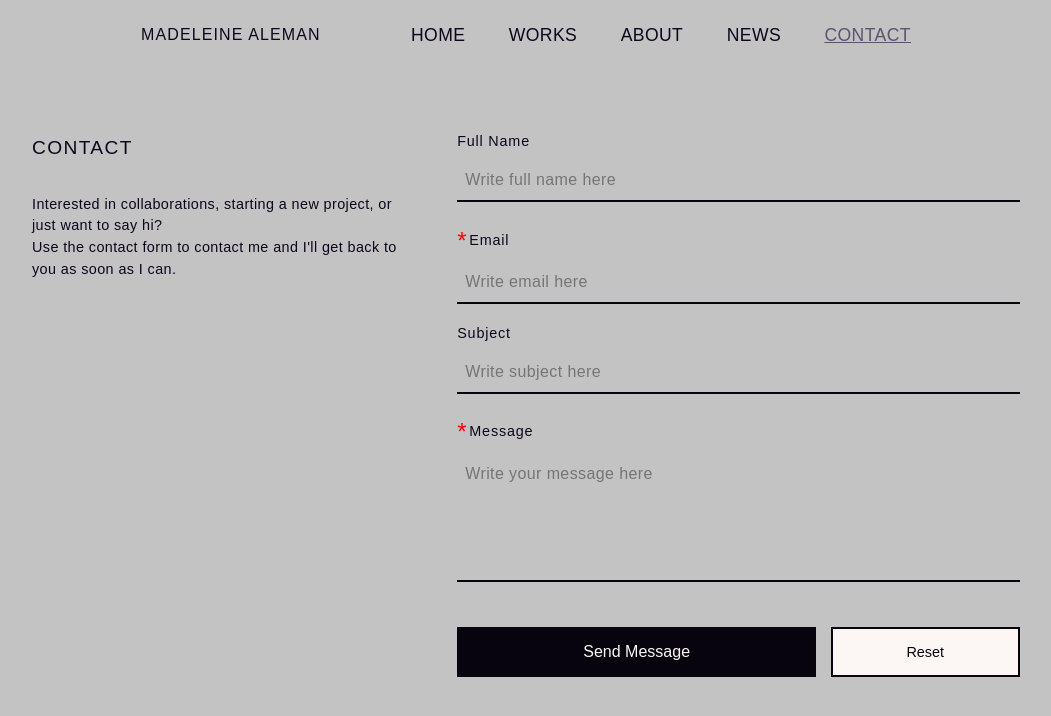
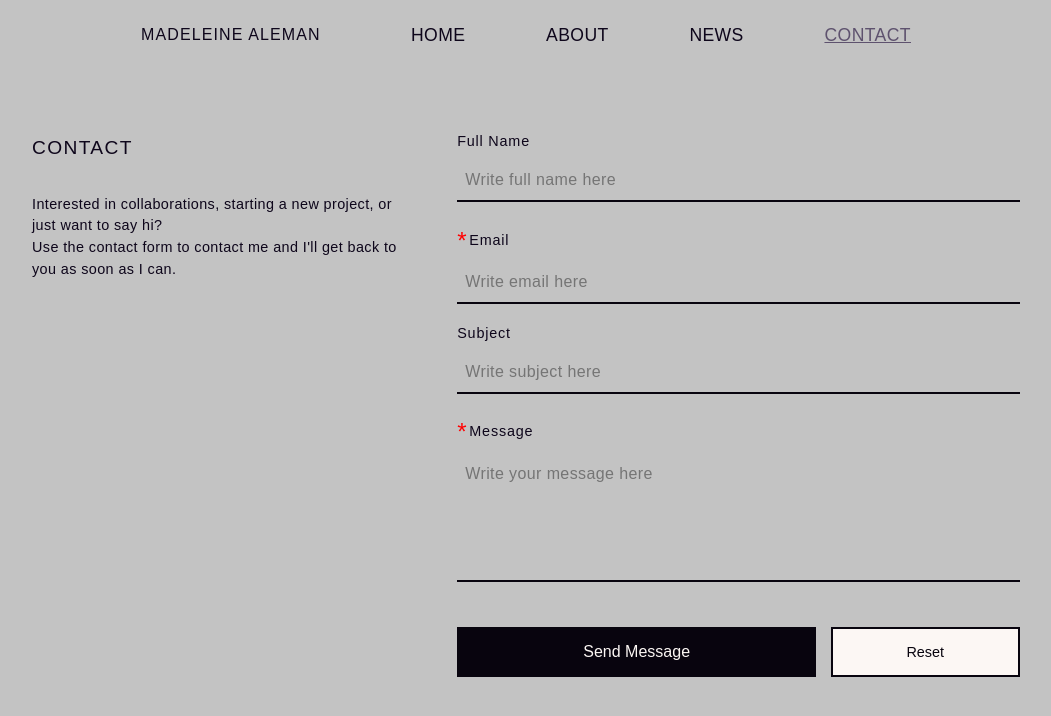
Before and after one commit to islandskan/WIP-aleman-portfolio, a Next.js app: page /contact in a window 1280 px wide. Shown: the top 716 px of the page, without its empty margins (114-1165 px from the left). Built offline with nearby package versions, Linux system fonts and the light colour scheme.

Commit message:
remove link to old landing page

```diff
--- a/src/components/Navbar.js
+++ b/src/components/Navbar.js
@@ -31,7 +31,6 @@ export const Navbar = () => {
 
     const links = [
         { url: '/', name: 'Home' },
-        { url: '/works', name: 'Works' },
         { url: '/about', name: 'About' },
         { url: '/news', name: 'News' },
         { url: '/contact', name: 'Contact' },
```
